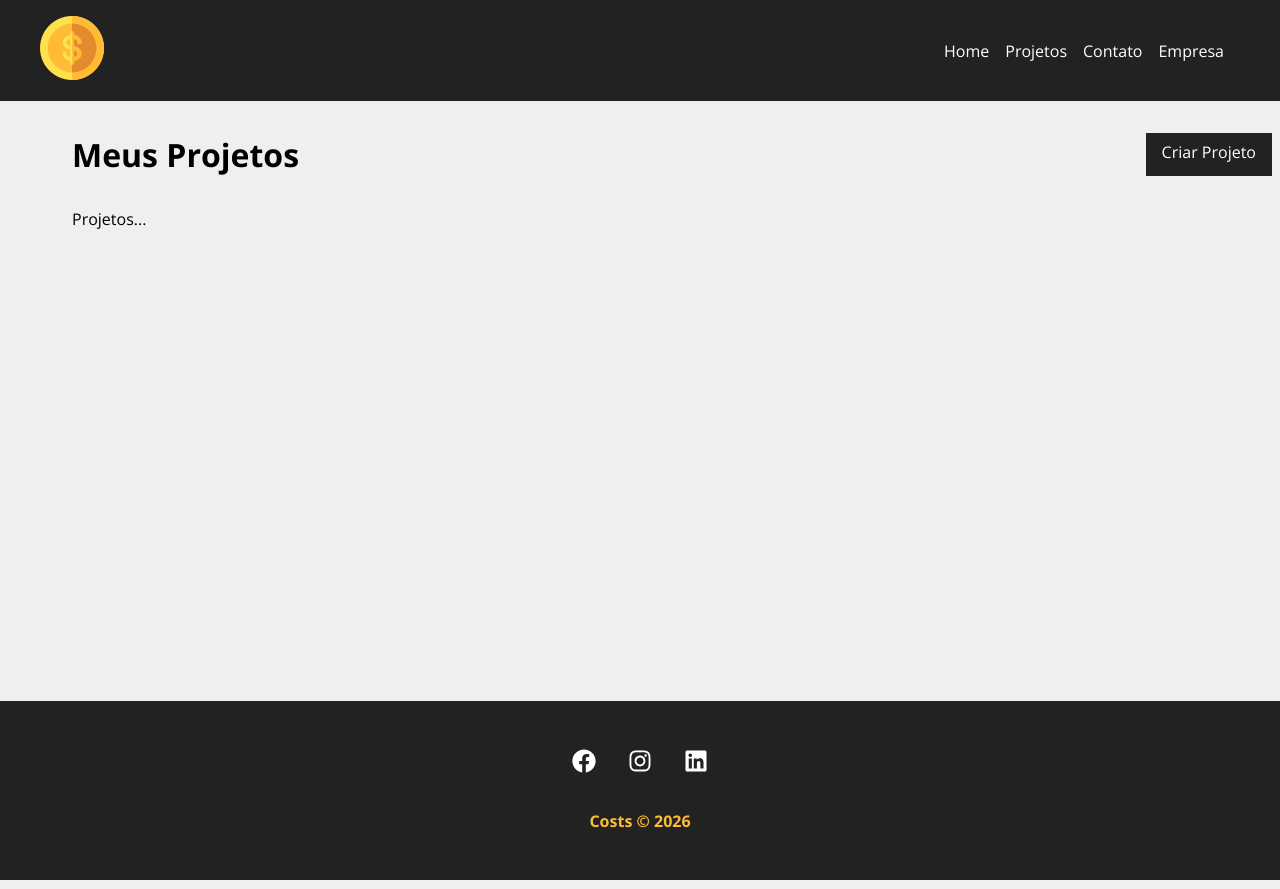
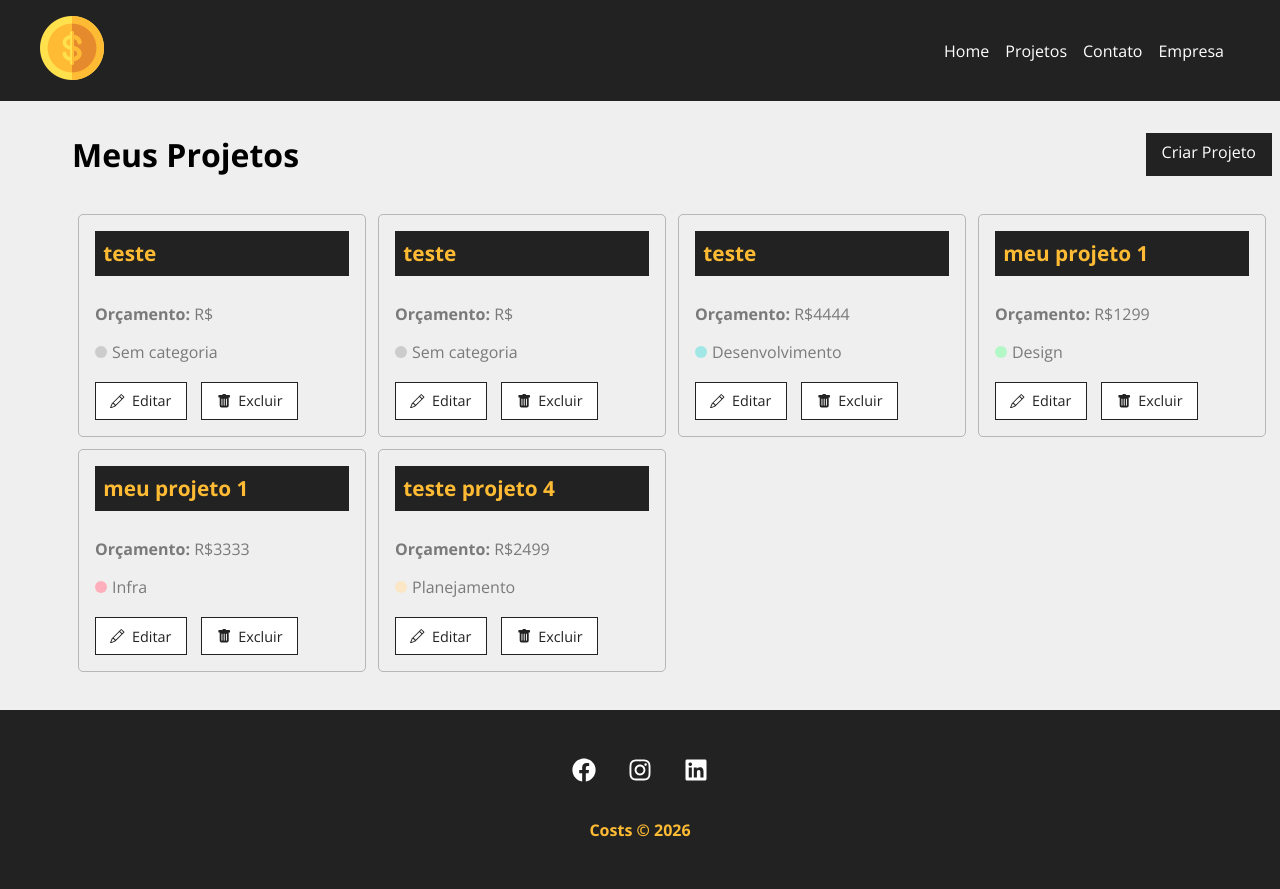
Before and after one commit to pc4ucode/costs, a React (Create React App) app: page /projects in a window 1280 px wide. Shown: the top 889 px of the page. Built offline with nearby package versions, Linux system fonts and the light colour scheme; data requests are answered from the project's data file.

Commit message:
Implement GET project list

```diff
--- a/db.json
+++ b/db.json
@@ -44,6 +44,17 @@
       },
       "cost": 0,
       "services": []
+    },
+    {
+      "id": "d2ae",
+      "name": "teste projeto 4 ",
+      "budget": "2499",
+      "category": {
+        "id": "4",
+        "name": "Planejamento"
+      },
+      "cost": 0,
+      "services": []
     }
   ],
   "categories": [
--- a/src/components/pages/Projects.js
+++ b/src/components/pages/Projects.js
@@ -3,14 +3,32 @@
 import styles from "./Projects.module.css";
 import Container from "../layout/Container";
 import LinkButton from "../layout/LinkButton";
+import ProjectCard from "../project/ProjectCard";
+import { useState, useEffect } from "react";
 
 function Projects() {
   const location = useLocation();
   let message = "";
+  const [projects, setProjects] = useState([]);
 
   if (location.state) {
     message = location.state.message;
   }
+
+  useEffect(() => {
+    fetch("http://localhost:5000/projects", {
+      method: "GET",
+      headers: {
+        "Content-Type": "application/json",
+      },
+    })
+      .then((resp) => resp.json())
+      .then((data) => {
+        console.log(data);
+        setProjects(data);
+      })
+      .catch((err) => console.log(err));
+  }, []);
 
   return (
     <div className={styles.project_container}>
@@ -20,7 +38,16 @@
       </div>
       {message && <Message type="success" msg={message} />}
       <Container customClass="start">
-        <p>Projetos...</p>
+        {projects.length > 0 &&
+          projects.map((project) => (
+            <ProjectCard
+              key={project.id}
+              id={project.id}
+              name={project.name}
+              budget={project.budget}
+              category={project.category?.name || "Sem categoria"}
+            />
+          ))}
       </Container>
     </div>
   );
--- /dev/null
+++ b/src/components/project/ProjectCard.js
@@ -0,0 +1,27 @@
+import { Link } from "react-router-dom";
+import styles from "./ProjectCard.module.css";
+import { BsPencil, BsTrashFill } from "react-icons/bs";
+
+function ProjectCard({ id, name, budget, category, handleRemove }) {
+  return (
+    <div className={styles.project_card}>
+      <h4>{name}</h4>
+      <p>
+        <span>Orçamento:</span> R${budget}
+      </p>
+      <p className={styles.category_text}>
+        <span className={`${styles[category.toLowerCase()]}`}></span> {category}
+      </p>
+      <div className={styles.project_card_actions}>
+        <Link to={`/project/${id}`}>
+          <BsPencil /> Editar
+        </Link>
+        <button onClick={() => handleRemove(id)}>
+          <BsTrashFill /> Excluir
+        </button>
+      </div>
+    </div>
+  );
+}
+
+export default ProjectCard;
--- /dev/null
+++ b/src/components/project/ProjectCard.module.css
@@ -0,0 +1,86 @@
+.project_card {
+  padding: 1em;
+  border: 1px solid #7a7a7a7a;
+  border-radius: 5px;
+  width: 24%;
+  margin: 0.5%
+}
+
+.project_card h4 {
+  background-color: #222222;
+  color: #ffbb33;
+  padding: 0.4em;
+  margin-bottom: 1.3em;
+  font-size: 1.3em;
+}
+
+.project_card p {
+  margin-bottom: 1em;
+  color: #7a7a7a;
+}
+
+.project_card p span {
+  font-weight: bold;
+}
+
+.category_text {
+  display: flex;
+  align-items: center;
+}
+
+.category_text span {
+  display: block;
+  width: 12px;
+  height: 12px;
+  border-radius: 50%;
+  background-color: #cccccc;
+  margin-right: 5px;
+}
+
+.category_text .infra {
+  background-color: #ffaebc;
+}
+
+.category_text .desenvolvimento {
+  background-color: #a0e7e5;
+}
+
+.category_text .design {
+  background-color: #b4f8c8;
+}
+
+.category_text .planejamento {
+  background-color: #fbe7c6;
+}
+
+.project_card_actions {
+  margin-top: 1.2em;
+  display: flex;
+  align-items: center;
+}
+
+.project_card_actions a,
+.project_card_actions button {
+  text-decoration: none;
+  background-color: #ffffff;
+  color: #222222;
+  font-size: .9em;
+  padding: .6em 1em;
+  margin-right: 1em;
+  cursor: pointer;
+  border: 1px solid #222222;
+  display: flex;
+  align-items: center;
+  justify-content: center;
+  transition: 0.5s;
+}
+
+.project_card_actions svg {
+  margin-right: 0.5em;
+}
+
+.project_card_actions a:hover,
+.project_card_actions button:hover {
+  background-color: #222222;
+  color: #ffbb33;
+}
```
